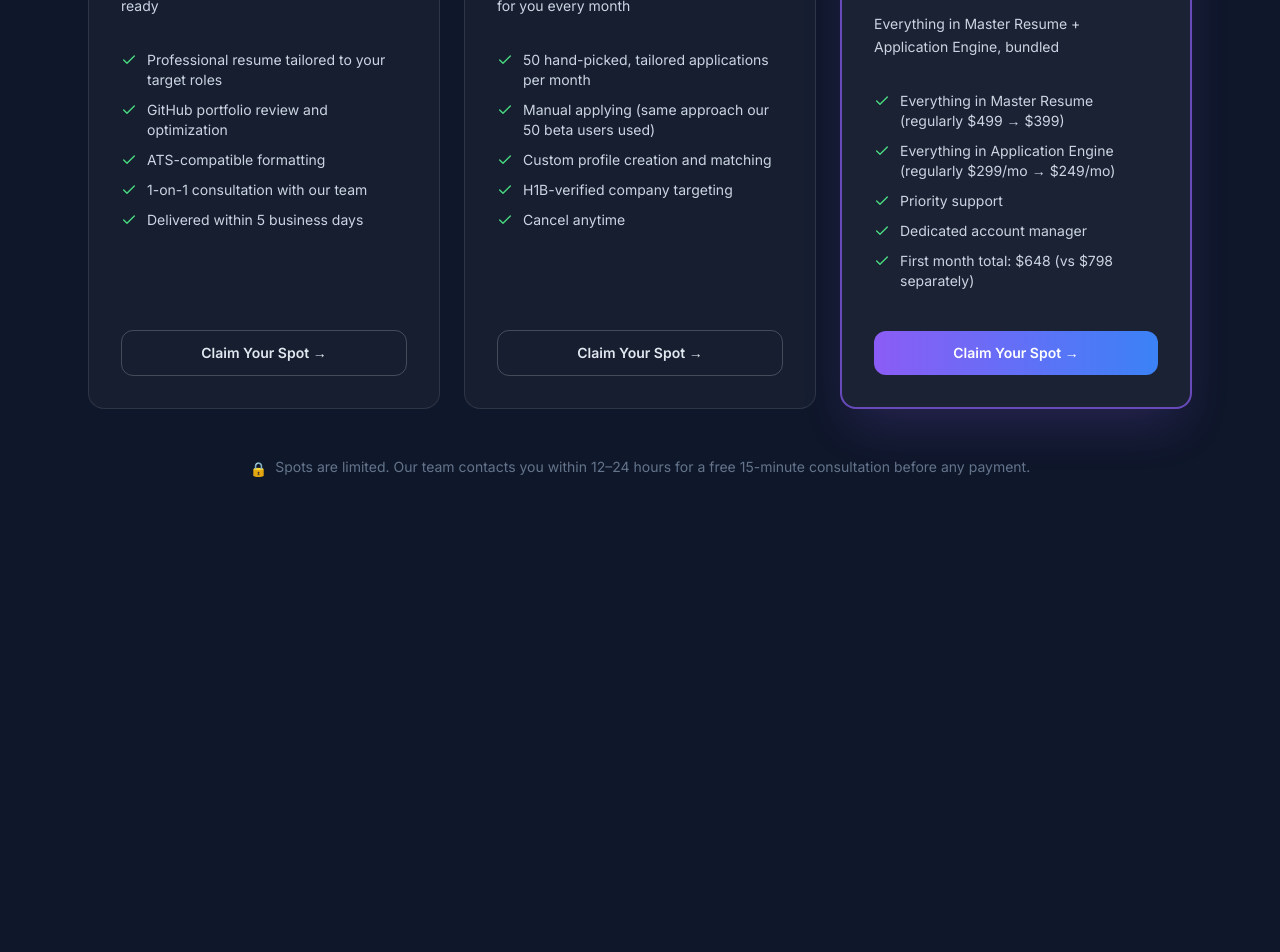
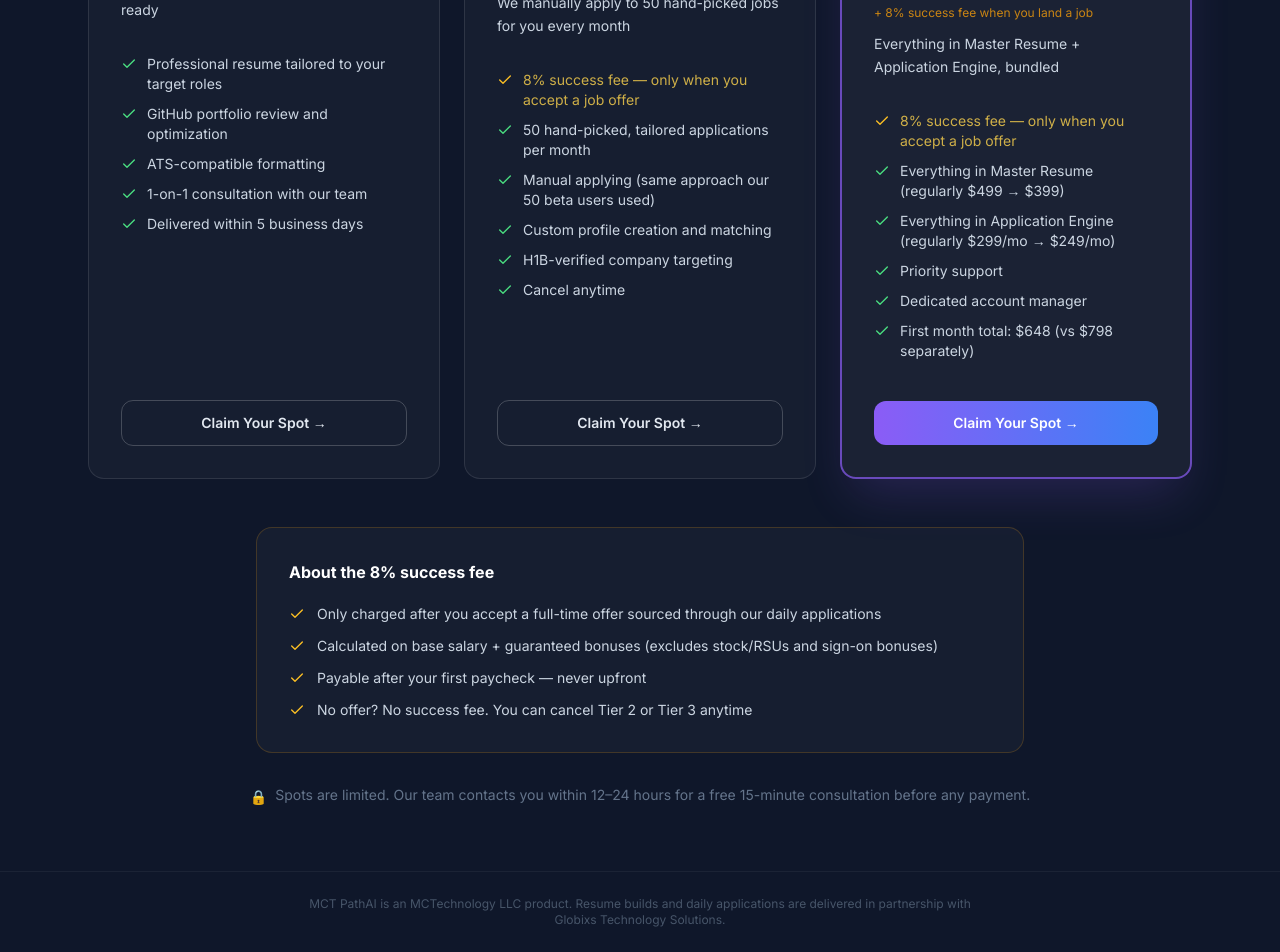
Before and after one commit to Rajsai1609/mct-pathai-dashboard, a Next.js app: page /premium in a window 1280 px wide. Shown: the part 462-1414 px from the top of the page. Before the commit the page ends 1005 px from the top, so only its background shows below. Built offline with nearby package versions, Linux system fonts and the light colour scheme.

Commit message:
Add 8% success fee disclosure to Tiers 2 and 3, Globixs attribution

```diff
--- a/app/premium/join/page.tsx
+++ b/app/premium/join/page.tsx
@@ -51,14 +51,19 @@ function JoinForm() {
   const tierParam = searchParams.get('tier') ?? ''
   const tier = VALID_TIERS.includes(tierParam as TierKey) ? (tierParam as TierKey) : null
 
-  const [fullName, setFullName]         = useState('')
-  const [email, setEmail]               = useState('')
-  const [countryCode, setCountryCode]   = useState('+1')
-  const [phone, setPhone]               = useState('')
-  const [visaStatus, setVisaStatus]     = useState('')
-  const [visaOther, setVisaOther]       = useState('')
-  const [submitting, setSubmitting]     = useState(false)
-  const [error, setError]               = useState('')
+  // Tiers 2 and 3 require explicit acknowledgment of the 8% success fee
+  const requiresFeeAck =
+    tier === 'tier_2_application_engine' || tier === 'tier_3_complete_package'
+
+  const [fullName, setFullName]           = useState('')
+  const [email, setEmail]                 = useState('')
+  const [countryCode, setCountryCode]     = useState('+1')
+  const [phone, setPhone]                 = useState('')
+  const [visaStatus, setVisaStatus]       = useState('')
+  const [visaOther, setVisaOther]         = useState('')
+  const [feeAcknowledged, setFeeAcknowledged] = useState(false)
+  const [submitting, setSubmitting]       = useState(false)
+  const [error, setError]                 = useState('')
 
   useEffect(() => {
     if (!tier) router.replace('/premium')
@@ -74,12 +79,13 @@ function JoinForm() {
     const fullPhone = `${countryCode}${phone.trim()}`
 
     const { error: insertErr } = await supabase.from('premium_leads').insert({
-      full_name:         fullName.trim(),
-      email:             email.trim().toLowerCase(),
-      phone:             fullPhone,
-      visa_status:       visaStatus,
-      visa_status_other: visaStatus === 'other' ? visaOther.trim() || null : null,
-      selected_tier:     tier,
+      full_name:                  fullName.trim(),
+      email:                      email.trim().toLowerCase(),
+      phone:                      fullPhone,
+      visa_status:                visaStatus,
+      visa_status_other:          visaStatus === 'other' ? visaOther.trim() || null : null,
+      selected_tier:              tier,
+      success_fee_acknowledged:   feeAcknowledged,
     })
 
     if (insertErr) {
@@ -93,12 +99,13 @@ function JoinForm() {
         method: 'POST',
         headers: { 'Content-Type': 'application/json' },
         body: JSON.stringify({
-          full_name:     fullName.trim(),
-          email:         email.trim().toLowerCase(),
-          phone:         fullPhone,
-          visa_status:   visaStatus,
-          selected_tier: tier,
-          created_at:    new Date().toISOString(),
+          full_name:                fullName.trim(),
+          email:                    email.trim().toLowerCase(),
+          phone:                    fullPhone,
+          visa_status:              visaStatus,
+          selected_tier:            tier,
+          success_fee_acknowledged: feeAcknowledged,
+          created_at:               new Date().toISOString(),
         }),
       })
     } catch {
@@ -233,6 +240,25 @@ function JoinForm() {
             )}
           </div>
 
+          {/* Success fee acknowledgment — Tier 2 and Tier 3 only */}
+          {requiresFeeAck && (
+            <div className="bg-amber-500/5 border border-amber-500/25 rounded-xl p-4">
+              <label className="flex items-start gap-3 cursor-pointer">
+                <input
+                  type="checkbox"
+                  checked={feeAcknowledged}
+                  onChange={e => setFeeAcknowledged(e.target.checked)}
+                  className="mt-0.5 h-4 w-4 flex-shrink-0 cursor-pointer accent-violet-500"
+                />
+                <span className="text-slate-300 text-sm leading-relaxed">
+                  I understand that Tier 2 and Tier 3 include a one-time 8% success fee on
+                  accepted offers sourced through the applications pipeline. Tier 1 has no
+                  success fee.
+                </span>
+              </label>
+            </div>
+          )}
+
           {error && (
             <div className="bg-red-500/10 border border-red-500/20 text-red-400 text-sm p-3 rounded-xl">
               {error}
@@ -241,7 +267,7 @@ function JoinForm() {
 
           <button
             type="submit"
-            disabled={submitting}
+            disabled={submitting || (requiresFeeAck && !feeAcknowledged)}
             className="w-full bg-gradient-to-r from-purple-500 to-blue-500 hover:opacity-90 disabled:opacity-50 text-white py-3.5 rounded-xl font-semibold transition-opacity text-sm"
           >
             {submitting ? (
--- a/app/premium/page.tsx
+++ b/app/premium/page.tsx
@@ -8,7 +8,9 @@ interface Tier {
   name: string
   price: string
   billing: string
+  feeDisclosure?: string   // rendered under billing line; only for tiers with a success fee
   tagline: string
+  successFeeBullet?: string // rendered at top of feature list in amber; only for fee tiers
   features: string[]
   popular: boolean
 }
@@ -34,7 +36,9 @@ const TIERS: Tier[] = [
     name: 'Application Engine',
     price: '$299',
     billing: 'per month',
+    feeDisclosure: '+ 8% success fee when you land a job',
     tagline: 'We manually apply to 50 hand-picked jobs for you every month',
+    successFeeBullet: '8% success fee — only when you accept a job offer',
     features: [
       '50 hand-picked, tailored applications per month',
       'Manual applying (same approach our 50 beta users used)',
@@ -49,7 +53,9 @@ const TIERS: Tier[] = [
     name: 'Complete Career Package',
     price: '$399 + $249/mo',
     billing: 'Bundle — save $100 upfront + $50/mo ongoing',
+    feeDisclosure: '+ 8% success fee when you land a job',
     tagline: 'Everything in Master Resume + Application Engine, bundled',
+    successFeeBullet: '8% success fee — only when you accept a job offer',
     features: [
       'Everything in Master Resume (regularly $499 → $399)',
       'Everything in Application Engine (regularly $299/mo → $249/mo)',
@@ -61,9 +67,16 @@ const TIERS: Tier[] = [
   },
 ]
 
+const SUCCESS_FEE_POINTS = [
+  'Only charged after you accept a full-time offer sourced through our daily applications',
+  'Calculated on base salary + guaranteed bonuses (excludes stock/RSUs and sign-on bonuses)',
+  'Payable after your first paycheck — never upfront',
+  'No offer? No success fee. You can cancel Tier 2 or Tier 3 anytime',
+]
+
 export default function PremiumPage() {
   return (
-    <div className="min-h-screen bg-[#0f172a]">
+    <div className="min-h-screen bg-[#0f172a] flex flex-col">
       <nav className="border-b border-white/5 py-4 px-6">
         <div className="max-w-6xl mx-auto flex items-center justify-between">
           <span className="text-white font-bold text-lg">
@@ -78,7 +91,8 @@ export default function PremiumPage() {
         </div>
       </nav>
 
-      <div className="max-w-6xl mx-auto px-6 py-16">
+      <div className="max-w-6xl mx-auto px-6 py-16 flex-1">
+        {/* Page header */}
         <div className="text-center mb-14">
           <h1 className="text-4xl md:text-5xl font-bold text-white mb-4">
             Pick Your Path Forward
@@ -89,6 +103,7 @@ export default function PremiumPage() {
           </p>
         </div>
 
+        {/* Tier cards */}
         <div className="grid md:grid-cols-3 gap-6 items-stretch">
           {TIERS.map((tier) => (
             <div
@@ -120,11 +135,23 @@ export default function PremiumPage() {
               <div className="mb-1">
                 <span className="text-4xl font-black text-white">{tier.price}</span>
               </div>
-              <p className="text-slate-500 text-xs mb-3">{tier.billing}</p>
+              <p className="text-slate-500 text-xs mb-1">{tier.billing}</p>
+
+              {tier.feeDisclosure && (
+                <p className="text-amber-500/80 text-xs mb-3">{tier.feeDisclosure}</p>
+              )}
+              {!tier.feeDisclosure && <div className="mb-3" />}
 
               <p className="text-slate-300 text-sm leading-relaxed mb-8">{tier.tagline}</p>
 
               <ul className="space-y-2.5 mb-10 flex-1">
+                {/* Success fee bullet — top of list, amber styled */}
+                {tier.successFeeBullet && (
+                  <li className="flex items-start gap-2.5 text-sm">
+                    <Check className="w-4 h-4 text-amber-400 flex-shrink-0 mt-0.5" />
+                    <span className="text-amber-300/80">{tier.successFeeBullet}</span>
+                  </li>
+                )}
                 {tier.features.map((f) => (
                   <li key={f} className="flex items-start gap-2.5 text-sm">
                     <Check className="w-4 h-4 text-green-400 flex-shrink-0 mt-0.5" />
@@ -148,7 +175,21 @@ export default function PremiumPage() {
           ))}
         </div>
 
-        <div className="mt-12 flex items-start justify-center gap-2 text-slate-500 text-sm text-center">
+        {/* About the 8% success fee */}
+        <div className="mt-12 bg-white/[0.03] border border-amber-500/20 rounded-2xl p-8 max-w-3xl mx-auto">
+          <h2 className="text-white font-bold text-base mb-5">About the 8% success fee</h2>
+          <ul className="space-y-3">
+            {SUCCESS_FEE_POINTS.map((point) => (
+              <li key={point} className="flex items-start gap-3 text-sm text-slate-300">
+                <Check className="w-4 h-4 text-amber-400 flex-shrink-0 mt-0.5" />
+                {point}
+              </li>
+            ))}
+          </ul>
+        </div>
+
+        {/* Reassurance bar */}
+        <div className="mt-8 flex items-start justify-center gap-2 text-slate-500 text-sm text-center">
           <span className="mt-0.5">🔒</span>
           <span>
             Spots are limited. Our team contacts you within 12–24 hours for a free 15-minute
@@ -156,6 +197,14 @@ export default function PremiumPage() {
           </span>
         </div>
       </div>
+
+      {/* Globixs partnership attribution */}
+      <div className="border-t border-white/5 py-6 px-6 text-center">
+        <p className="text-xs text-slate-600 max-w-2xl mx-auto">
+          MCT PathAI is an MCTechnology LLC product. Resume builds and daily applications are
+          delivered in partnership with Globixs Technology Solutions.
+        </p>
+      </div>
     </div>
   )
 }
```
Also changed, not shown: 1 other file (tests, documents, lock files or other folders).
